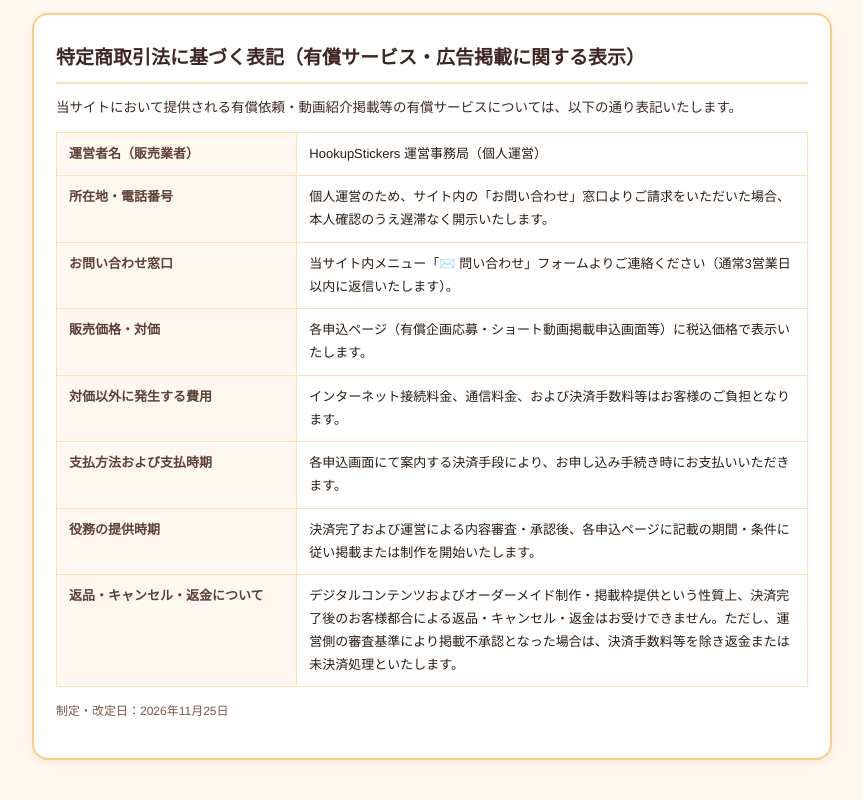
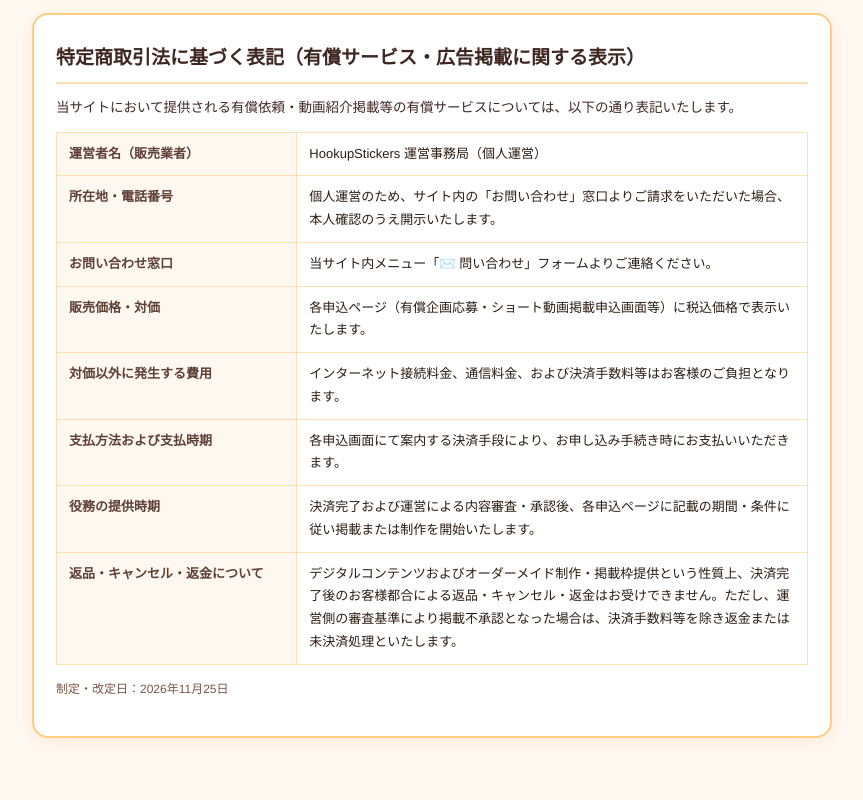
Before and after one commit to deffmet/line-stamp-site, a plain HTML site: page public/terms.html in a window 1280 px wide. Shown: the part 1604-2404 px from the top of the page, without its empty margins (208-1071 px from the left). Drawn offline with Linux system fonts and the light colour scheme.

Commit message:
Update terms.html

```diff
--- a/public/terms.html
+++ b/public/terms.html
@@ -85,11 +85,11 @@
       </tr>
       <tr>
         <th>所在地・電話番号</th>
-        <td>個人運営のため、サイト内の「お問い合わせ」窓口よりご請求をいただいた場合、本人確認のうえ遅滞なく開示いたします。</td>
+        <td>個人運営のため、サイト内の「お問い合わせ」窓口よりご請求をいただいた場合、本人確認のうえ開示いたします。</td>
       </tr>
       <tr>
         <th>お問い合わせ窓口</th>
-        <td>当サイト内メニュー「✉️ 問い合わせ」フォームよりご連絡ください（通常3営業日以内に返信いたします）。</td>
+        <td>当サイト内メニュー「✉️ 問い合わせ」フォームよりご連絡ください。</td>
       </tr>
       <tr>
         <th>販売価格・対価</th>
```
